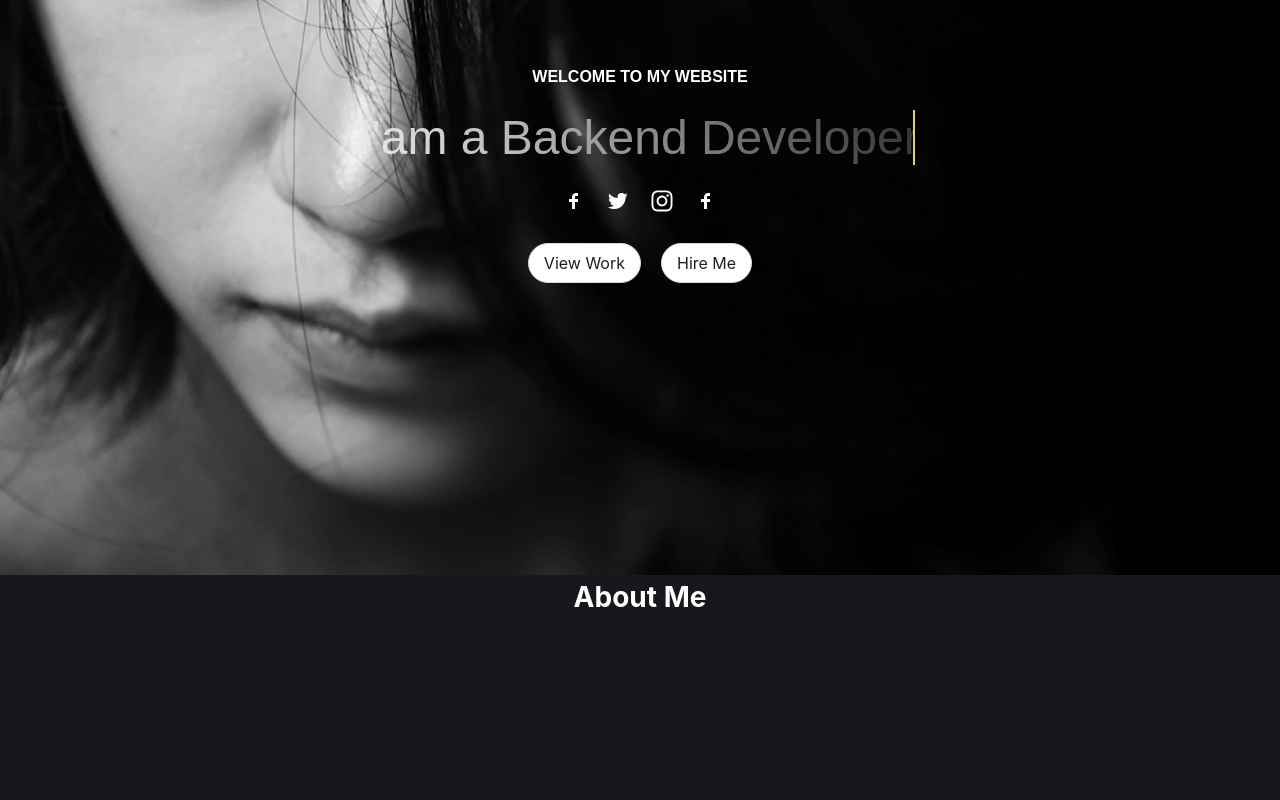
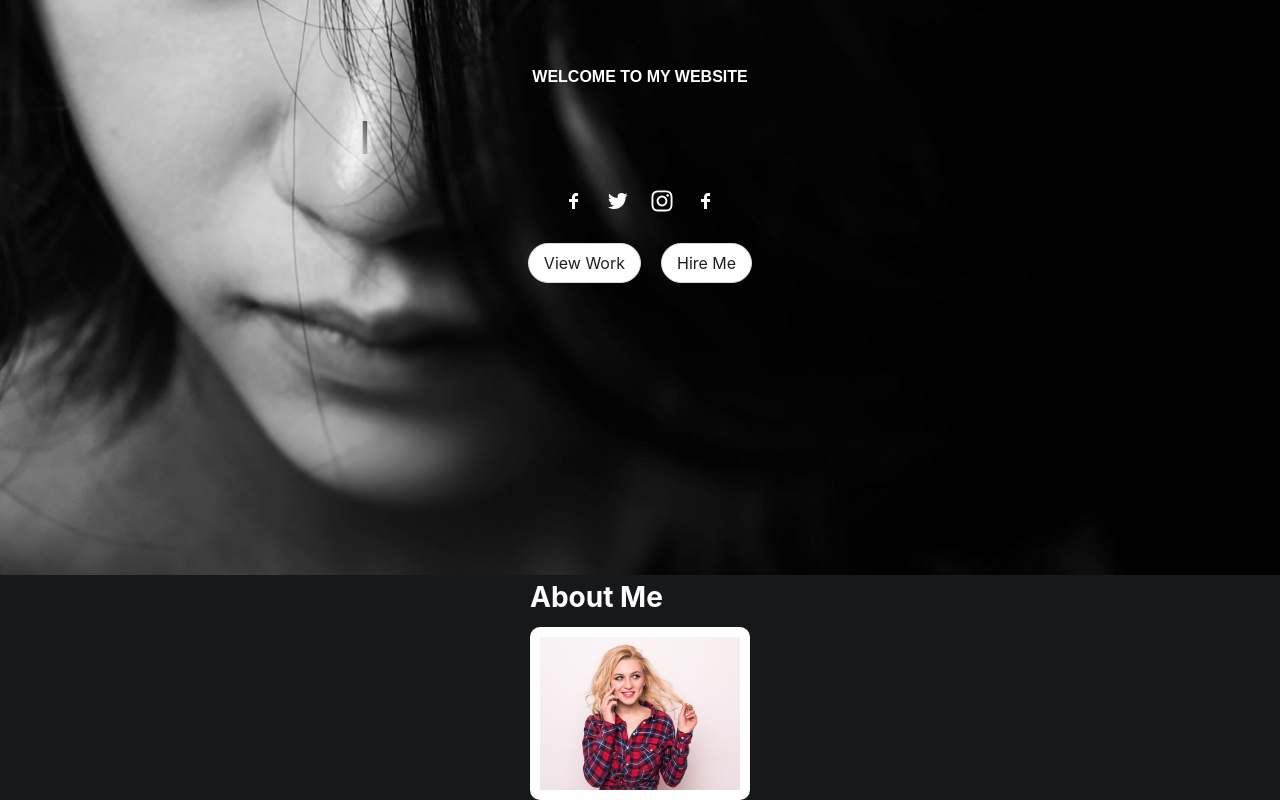
Before and after one commit to Sapnaasubedi/Saruportfolio, a React (Create React App) app in the folder my-portfolio/: page / in a window 1280 px wide. Shown: the part 312-1112 px from the top of the page. Before the commit the page ends 931 px from the top, so only its background shows below. Built offline with nearby package versions, Linux system fonts and the light colour scheme.

Commit message:
feat: add about image in ui

```diff
--- a/my-portfolio/src/components/About.tsx
+++ b/my-portfolio/src/components/About.tsx
@@ -1,12 +1,19 @@
-import { Typography } from "antd";
+import { Space, Typography, Image, Flex } from "antd";
 import "./hero.css";
+import AboutImage from "../assets/about.jpg";
 
 const { Text } = Typography;
 const About = () => {
   return (
-    <div className="about">
-      <Text style={{ color: "white" ,fontSize:"28px", fontWeight:"bold"}}>About Me </Text>
-    </div>
+    <Flex justify="center">
+        <Space direction="vertical"><Text style={{ color: "white", fontSize: "28px", fontWeight: "bold" }}>
+        About Me
+      </Text>
+      <Space direction="horizontal">
+      <div className="about"> <Image width={200} src={AboutImage} /></div>
+      </Space></Space>
+
+    </Flex>
   );
 };
 
--- a/my-portfolio/src/components/hero.css
+++ b/my-portfolio/src/components/hero.css
@@ -67,8 +67,7 @@
 
   .about {
 
-    display:flex;
-    justify-content: center;
-    align-items: center;
-
+   border: 10px solid white;
+   border-radius: 10px;
+   justify-content: space-around;
   }
```
